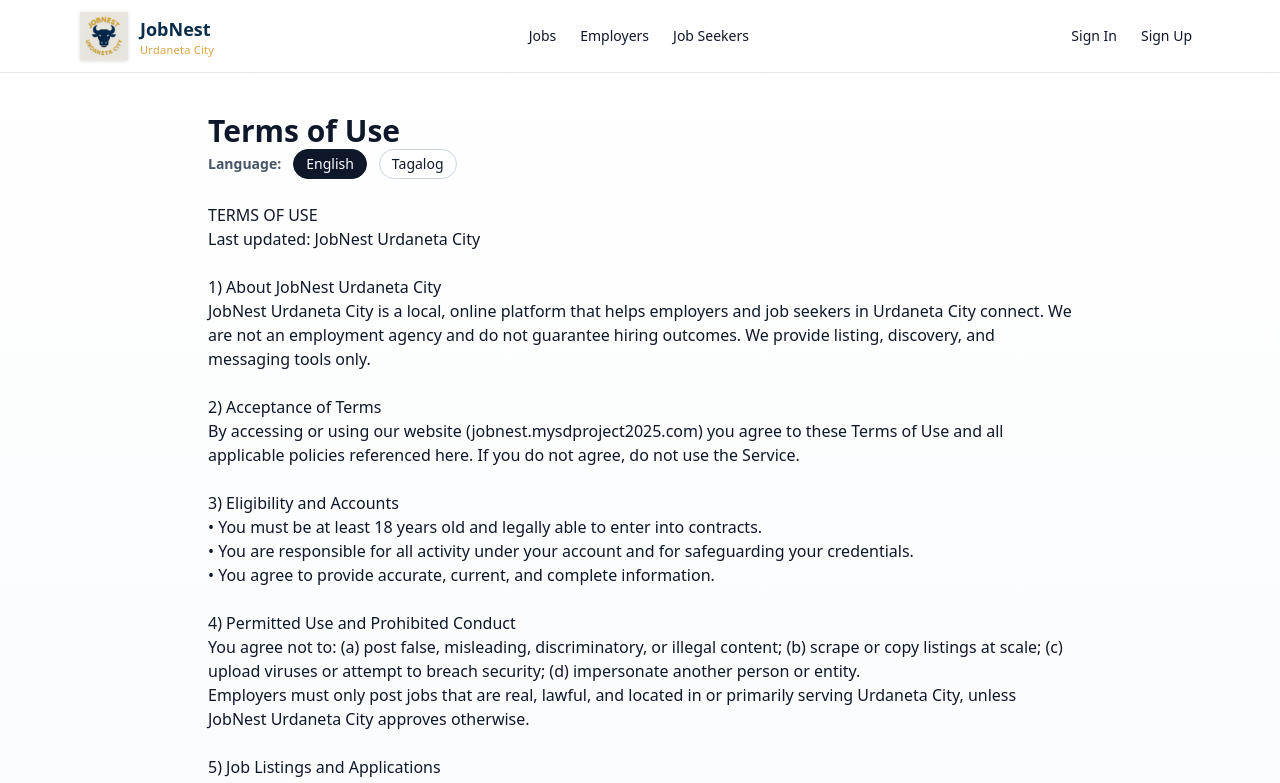
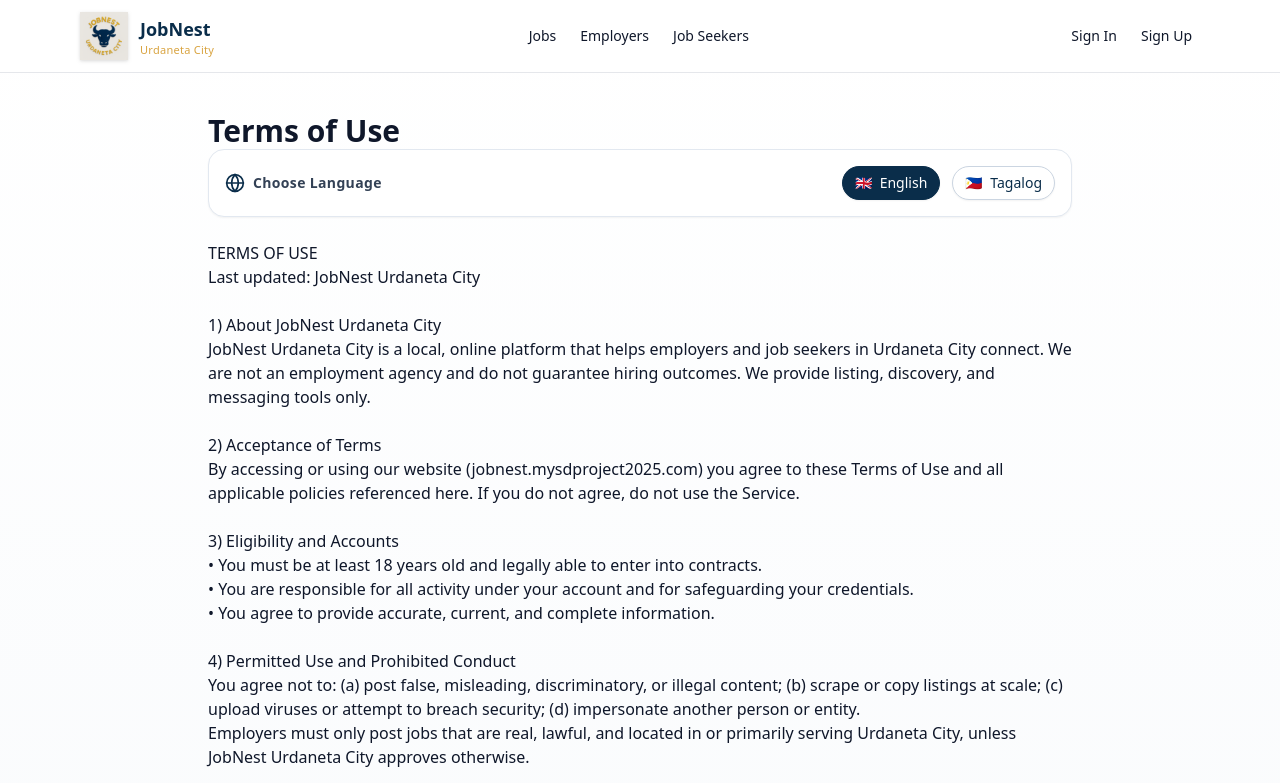
Before and after one commit to RomeoBello/jobnest-urdaneta, a Next.js app: page /terms in a window 1280 px wide. Shown: the top 783 px of the page. Built offline with nearby package versions, Linux system fonts and the light colour scheme.

Commit message:
style(language): add flags and JobNest Urdaneta styling

```diff
--- a/components/LanguageSelect.tsx
+++ b/components/LanguageSelect.tsx
@@ -2,6 +2,8 @@
 
 import Link from 'next/link';
 import { usePathname, useSearchParams } from 'next/navigation';
+import { motion } from 'framer-motion';
+import { Globe } from 'lucide-react';
 
 type Lang = 'en' | 'fil';
 
@@ -16,26 +18,41 @@ export default function LanguageSelect() {
     return `${pathname}?${sp.toString()}`;
   };
 
-  const btn = (lang: Lang, label: string) =>
-    (
-      <Link
-        href={href(lang)}
-        className={[
-          'px-3 py-1 rounded-full border text-sm transition',
-          current === lang
-            ? 'bg-slate-900 text-white border-slate-900'
-            : 'bg-white text-slate-900 border-slate-300 hover:border-slate-900'
-        ].join(' ')}
-      >
-        {label}
-      </Link>
-    );
+  const buttons = [
+    { lang: 'en', label: 'English', flag: '🇬🇧' },
+    { lang: 'fil', label: 'Tagalog', flag: '🇵🇭' },
+  ];
 
   return (
-    <div className="mb-6 flex items-center gap-3">
-      <span className="text-sm font-semibold text-slate-600">Language:</span>
-      {btn('en', 'English')}
-      {btn('fil', 'Tagalog')}
+    <div className="mb-6 flex flex-col sm:flex-row sm:items-center sm:justify-between border border-slate-200 rounded-2xl p-4 bg-white shadow-sm">
+      <div className="flex items-center gap-2">
+        <Globe className="text-[#0A2D4A]" size={20} />
+        <span className="text-slate-700 font-semibold text-sm tracking-wide">
+          Choose Language
+        </span>
+      </div>
+
+      <div className="flex gap-3 mt-3 sm:mt-0">
+        {buttons.map(({ lang, label, flag }) => (
+          <motion.div
+            whileHover={{ scale: 1.05 }}
+            whileTap={{ scale: 0.95 }}
+            key={lang}
+          >
+            <Link
+              href={href(lang as Lang)}
+              className={[
+                'flex items-center gap-2 px-3 py-1.5 rounded-full border transition-all text-sm font-medium shadow-sm',
+                current === lang
+                  ? 'bg-[#0A2D4A] text-white border-[#0A2D4A]'
+                  : 'bg-white text-[#0A2D4A] border-slate-300 hover:border-[#D9A441]'
+              ].join(' ')}
+            >
+              <span>{flag}</span> {label}
+            </Link>
+          </motion.div>
+        ))}
+      </div>
     </div>
   );
 }
```
